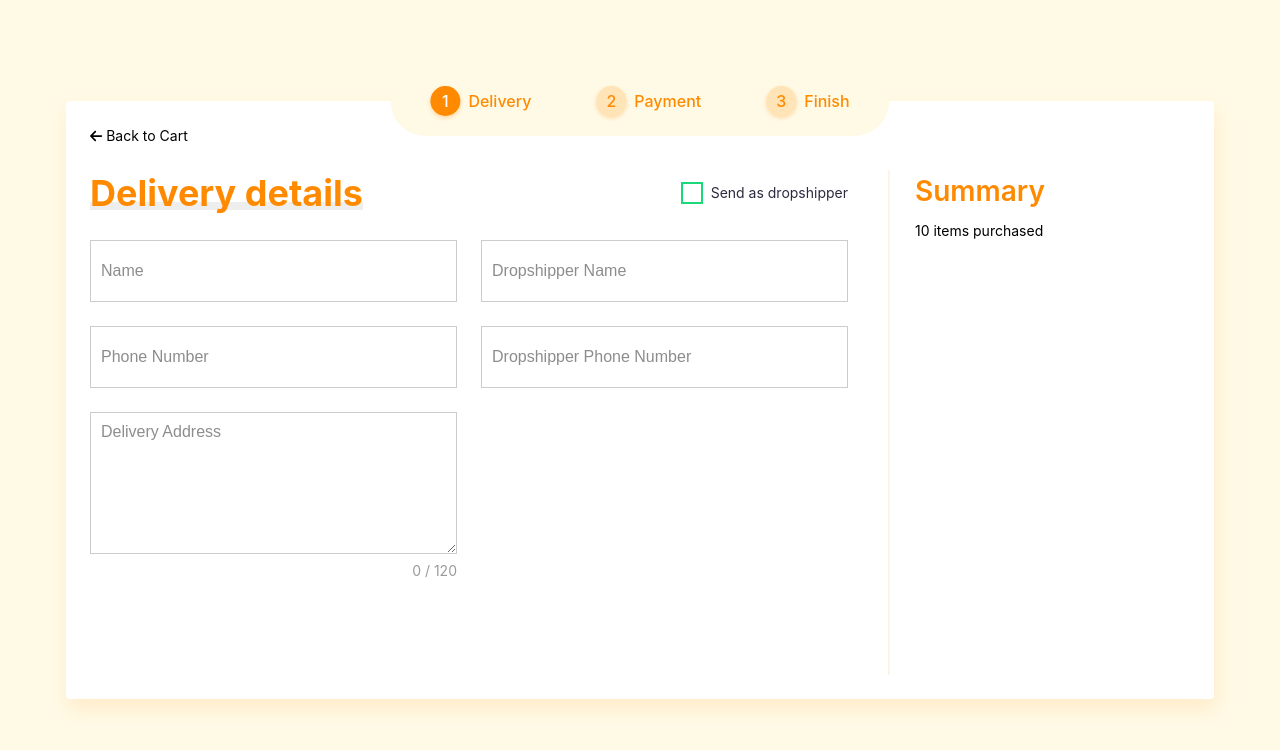
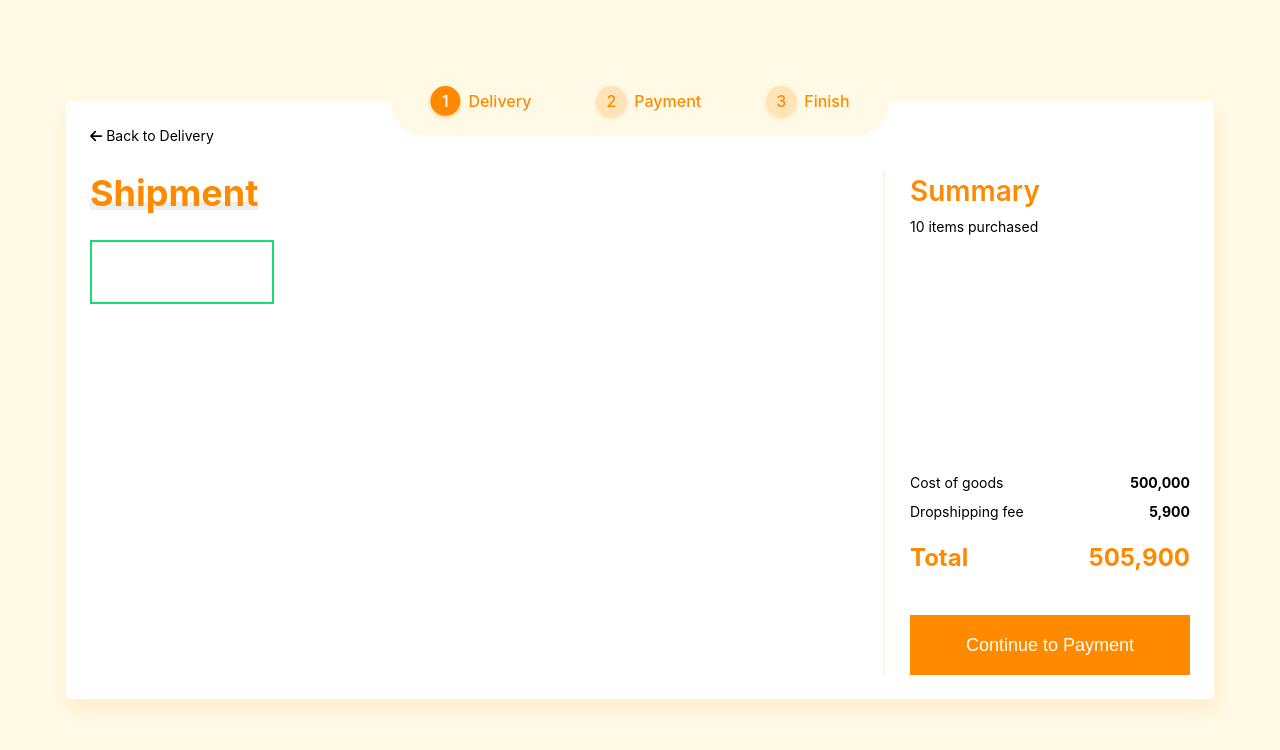
Before and after one commit to imantoafiif/jakmall-app, a Vue app: page / in a window 1280 px wide. Shown: the top 750 px of the page. Built offline with nearby package versions, Linux system fonts and the light colour scheme.

Commit message:
develop page payment

```diff
--- /dev/null
+++ b/src/components/delivery.vue
@@ -0,0 +1,97 @@
+<script setup>
+    import Title from './title.vue'
+    import checkbox from './checkbox.vue';
+    import { ref } from 'vue';
+
+    const isDropshipper = ref(false)
+    const name = ref('')
+    const address = ref('')
+
+</script>
+
+<template>
+    <div class="delivery-container">
+        <a>
+            <font-awesome-icon icon="arrow-left" />
+            Back to Cart
+        </a>
+        <div class="delivery-container__headers">
+            <Title :label="'Delivery Details'"></Title>
+            <div>
+                <checkbox
+                    @action="() => isDropshipper = !isDropshipper"
+                    :value="isDropshipper"
+                    :label="'Send as dropshipper'"/>
+            </div>
+        </div>
+        <div class="delivery-container__input-grouping">
+            <input placeholder="Name" v-model="name" />
+            <input placeholder="Dropshipper Name" v-model="name" />
+            <input placeholder="Phone Number" v-model="name" />
+            <input placeholder="Dropshipper Phone Number" v-model="name" />
+            <div class="delivery-container__input-grouping__textarea-container">
+                <textarea
+                    maxlength="120"
+                    v-model="address"
+                    placeholder="Delivery Address"></textarea>
+                <span>{{ address.length }} / 120</span>
+            </div>
+        </div>
+    </div>
+</template>
+
+<style lang="stylus" scoped>
+    .delivery-container
+        display flex
+        flex-direction column
+        gap 20px
+        flex-grow 1
+
+        & > a
+            display flex
+            align-items center
+            gap 12px
+            cursor pointer
+
+        &__headers
+            display flex
+            justify-content space-between
+            align-items center
+
+        &__input-grouping
+            width 100%
+            display grid
+            grid-template-columns: 1fr 1fr
+            gap 24px
+
+            &__textarea-container
+                display flex
+                flex-direction column
+                gap 6px
+                align-items flex-end
+
+                > span
+                    color rgba(0, 0, 0, .4)
+
+            input,
+            textarea
+                border 1px solid #CCCCCC
+                padding 0 10px
+                font-family arial
+
+                &::placeholder
+                    font-size 16px
+                    font-weight 500
+                    color rgba(0, 0, 0, .45)
+
+                &:focus
+                    outline: none
+
+            input
+                height 60px
+
+            textarea
+                height 120px
+                padding 10px
+                width  -webkit-fill-available;
+</style>
--- a/src/components/main-display.vue
+++ b/src/components/main-display.vue
@@ -1,45 +1,24 @@
 <script setup>
     import breadcrumbs from './breadcrumbs.vue';
-    import checkbox from './checkbox.vue';
+    import delivery from './delivery.vue';
+    import payment from './payment.vue';
     import summaries from './summary.vue';
-    import Title from './title.vue'
     import { ref } from 'vue';
 
     const isDropshipper = ref(false)
     const name = ref('')
     const address = ref('')
+    const view = ref(payment)
 </script>
 
 <template>
     <div class="container">
         <breadcrumbs class="container__breadcrumbs"></breadcrumbs>
         <div class="container__pages">
-            <a>
-                <font-awesome-icon icon="arrow-left" />
-                Back to Cart
-            </a>
-            <div class="container__headers">
-                <Title :label="'Delivery details'"></Title>
-                <div>
-                    <checkbox
-                        @action="() => isDropshipper = !isDropshipper"
-                        :value="isDropshipper"
-                        :label="'Send as dropshipper'"/>
-                </div>
-            </div>
-            <div class="container__input-grouping">
-                <input placeholder="Name" v-model="name" />
-                <input placeholder="Dropshipper Name" v-model="name" />
-                <input placeholder="Phone Number" v-model="name" />
-                <input placeholder="Dropshipper Phone Number" v-model="name" />
-                <div class="container__input-grouping__textarea-container">
-                    <textarea
-                        maxlength="120"
-                        v-model="address"
-                        placeholder="Delivery Address"></textarea>
-                    <span>{{ address.length }} / 120</span>
-                </div>
-            </div>
+            <keep-alive :max="3">
+                <component :is="view"></component>
+            </keep-alive>
+            <!-- <delivery></delivery> -->
         </div>
         <summaries></summaries>
     </div>
@@ -63,60 +42,11 @@
             flex-direction column
             gap 20px
             flex-grow 1
-            margin-right 40px
+            margin-right 20px
 
         &__breadcrumbs
             position absolute
             top -35px
             left 50%
             transform: translate(-50%)
-
-        &__headers
-            display flex
-            justify-content space-between
-            align-items center
-
-        & > a
-            display flex
-            flex-direction row
-            gap 12px
-            align-items center
-            cursor pointer
-
-        &__input-grouping
-            width 100%
-            display grid
-            grid-template-columns: 1fr 1fr
-            gap 24px
-
-            &__textarea-container
-                display flex
-                flex-direction column
-                gap 6px
-                align-items flex-end
-
-                > span
-                    color rgba(0, 0, 0, .4)
-
-            input,
-            textarea
-                border 1px solid #CCCCCC
-                padding 0 10px
-                font-family arial
-
-                &::placeholder
-                    font-size 16px
-                    font-weight 500
-                    color rgba(0, 0, 0, .45)
-
-                &:focus
-                    outline: none
-
-            input
-                height 60px
-
-            textarea
-                height 120px
-                padding 10px
-                width  -webkit-fill-available;
 </style>
--- /dev/null
+++ b/src/components/payment.vue
@@ -0,0 +1,43 @@
+<script setup>
+    import Title from './title.vue'
+</script>
+
+<template>
+    <div class="payment-container">
+        <a>
+            <font-awesome-icon icon="arrow-left" />
+            Back to Delivery
+        </a>
+        <div class="payment-container__item">
+            <Title :label="'Shipment'"></Title>
+            <div class="payment-container__item__list">
+                <div>
+
+                </div>
+            </div>
+        </div>
+    </div>
+</template>
+
+<style lang="stylus" scoped>
+    .payment-container
+        display flex
+        flex-direction column
+        gap 20px
+        flex-grow 1
+
+        &__item
+            display flex
+            flex-direction column
+            justify-content space-between
+            gap 20px
+
+            &__list
+                display flex
+                flex-direction row
+
+                & > div
+                    width 180px
+                    height 60px
+                    border 2px solid #1BD97B
+</style>
--- a/src/components/summary.vue
+++ b/src/components/summary.vue
@@ -6,6 +6,23 @@
             <h1>Summary</h1>
             <p>10 items purchased</p>
         </div>
+        <div class="summary-container__bottom">
+            <p>
+                <span>Cost of goods</span>
+                <strong>500,000</strong>
+            </p>
+            <p>
+                <span>Dropshipping fee</span>
+                <strong>5,900</strong>
+            </p>
+            <h1>
+                <strong>Total</strong>
+                <strong>505,900</strong>
+            </h1>
+            <button>
+                Continue to Payment
+            </button>
+        </div>
     </div>
 </template>
 
@@ -13,10 +30,11 @@
     .summary-container
         display flex
         flex-direction column
-        width 250px
+        width 280px
         border-left 2px solid #FF8A001A
-        padding 0 25px
+        padding-left 25px
         margin-top 45px
+        justify-content space-between
 
         &__head
             & > h1
@@ -25,5 +43,32 @@
                 margin 0
 
             & > p
+                margin 4px 0
+
+        &__bottom
+            & > button
+                height 60px
+                width 100%
+                font-size 18px
+                border none
+                background #FF8A00
+                font-weight 500
+                color white
+                margin-top 20px
+                cursor pointer
+
+            & > p
+                display flex
+                flex-direction row
+                justify-content space-between
                 margin 8px 0
+
+            & > h1
+                display flex
+                flex-direction row
+                justify-content space-between
+
+                & > strong
+                    font-size 24px
+                    color #FF8A00
 </style>
```
